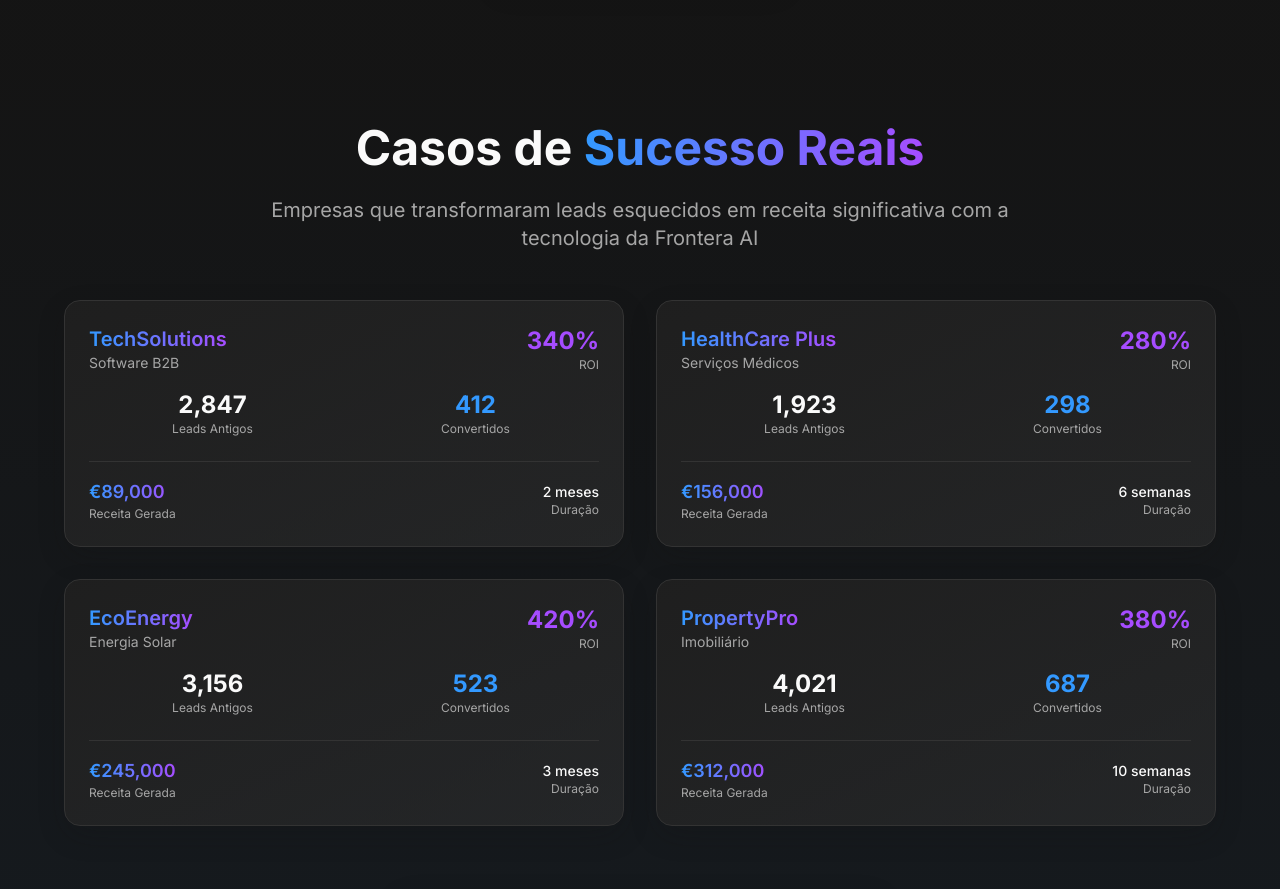
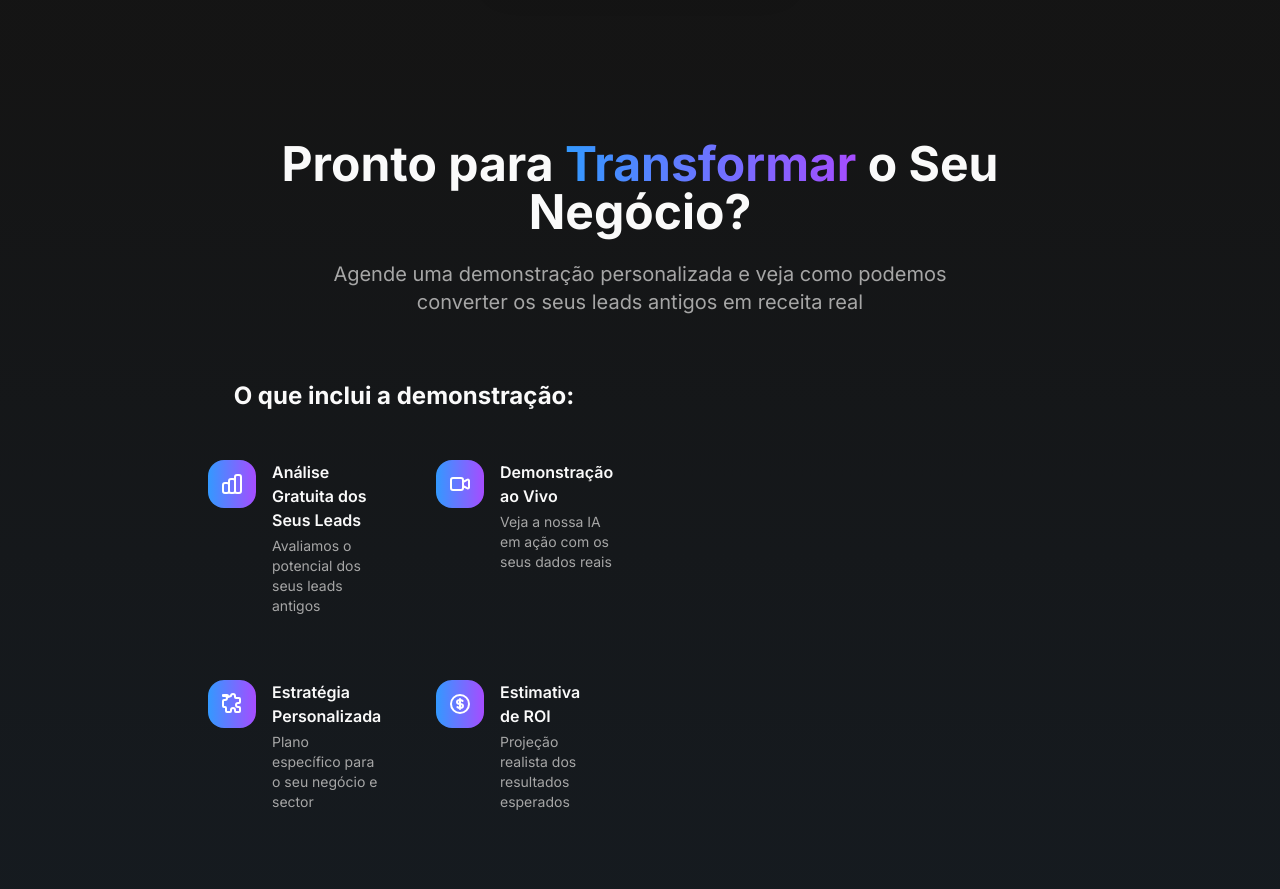
Before and after one commit to glcleao/fronteraai, a React (Vite) app: page / in a window 1280 px wide. Shown: the part 1860-2749 px from the top of the page. Built offline with nearby package versions, Linux system fonts and the light colour scheme.

Commit message:
Remove case studies section

```diff
--- a/src/components/CaseStudies.tsx
+++ /dev/null
@@ -1,111 +0,0 @@
-const caseStudies = [{
-  company: "TechSolutions",
-  industry: "Software B2B",
-  oldLeads: "2,847",
-  converted: "412",
-  revenue: "€89,000",
-  roi: "340%",
-  timeframe: "2 meses"
-}, {
-  company: "HealthCare Plus",
-  industry: "Serviços Médicos",
-  oldLeads: "1,923",
-  converted: "298",
-  revenue: "€156,000",
-  roi: "280%",
-  timeframe: "6 semanas"
-}, {
-  company: "EcoEnergy",
-  industry: "Energia Solar",
-  oldLeads: "3,156",
-  converted: "523",
-  revenue: "€245,000",
-  roi: "420%",
-  timeframe: "3 meses"
-}, {
-  company: "PropertyPro",
-  industry: "Imobiliário",
-  oldLeads: "4,021",
-  converted: "687",
-  revenue: "€312,000",
-  roi: "380%",
-  timeframe: "10 semanas"
-}];
-const CaseStudies = () => {
-  return <section id="casos-estudo" className="py-16 bg-gradient-to-b from-background to-primary/5">
-      <div className="container mx-auto px-6">
-        <div className="text-center mb-12">
-          <h2 className="text-4xl md:text-5xl font-bold mb-6">
-            Casos de <span className="text-gradient">Sucesso Reais</span>
-          </h2>
-          <p className="text-xl text-muted-foreground max-w-3xl mx-auto">Empresas que transformaram leads esquecidos em receita significativa com a tecnologia da Frontera AI</p>
-        </div>
-
-        <div className="grid md:grid-cols-2 gap-8 max-w-6xl mx-auto">
-          {caseStudies.map((study, index) => <div key={index} className="card-premium group cursor-pointer" style={{
-          animationDelay: `${index * 0.1}s`
-        }}>
-              <div className="flex justify-between items-start mb-4">
-                <div>
-                  <h3 className="text-xl font-semibold text-gradient">{study.company}</h3>
-                  <p className="text-muted-foreground text-sm">{study.industry}</p>
-                </div>
-                <div className="text-right">
-                  <div className="text-2xl font-bold text-accent">{study.roi}</div>
-                  <div className="text-xs text-muted-foreground">ROI</div>
-                </div>
-              </div>
-
-              <div className="grid grid-cols-2 gap-4 mb-6">
-                <div className="text-center">
-                  <div className="text-2xl font-bold text-foreground">{study.oldLeads}</div>
-                  <div className="text-xs text-muted-foreground">Leads Antigos</div>
-                </div>
-                <div className="text-center">
-                  <div className="text-2xl font-bold text-primary">{study.converted}</div>
-                  <div className="text-xs text-muted-foreground">Convertidos</div>
-                </div>
-              </div>
-
-              <div className="border-t border-border pt-4">
-                <div className="flex justify-between items-center">
-                  <div>
-                    <div className="text-lg font-semibold text-gradient">{study.revenue}</div>
-                    <div className="text-xs text-muted-foreground">Receita Gerada</div>
-                  </div>
-                  <div className="text-right">
-                    <div className="text-sm font-medium">{study.timeframe}</div>
-                    <div className="text-xs text-muted-foreground">Duração</div>
-                  </div>
-                </div>
-              </div>
-
-              {/* Hover Effect */}
-              <div className="absolute inset-0 bg-gradient-to-r from-primary/10 to-accent/10 rounded-2xl opacity-0 group-hover:opacity-100 transition-opacity duration-500 pointer-events-none" />
-            </div>)}
-        </div>
-
-        {/* Summary Stats */}
-        <div className="mt-16 text-center">
-          <div className="card-premium inline-block max-w-2xl">
-            <h3 className="text-2xl font-bold mb-6 text-gradient">Resultados Combinados</h3>
-            <div className="grid grid-cols-3 gap-6">
-              <div>
-                <div className="text-3xl font-bold text-primary">11,947</div>
-                <div className="text-sm text-muted-foreground">Leads Processados</div>
-              </div>
-              <div>
-                <div className="text-3xl font-bold text-accent">1,920</div>
-                <div className="text-sm text-muted-foreground">Conversões</div>
-              </div>
-              <div>
-                <div className="text-3xl font-bold text-gradient">€802K</div>
-                <div className="text-sm text-muted-foreground">Receita Total</div>
-              </div>
-            </div>
-          </div>
-        </div>
-      </div>
-    </section>;
-};
-export default CaseStudies;
--- a/src/pages/Index.tsx
+++ b/src/pages/Index.tsx
@@ -1,7 +1,6 @@
 import Navigation from '@/components/Navigation';
 import Hero from '@/components/Hero';
 import MessageSection from '@/components/MessageSection';
-import CaseStudies from '@/components/CaseStudies';
 import ContactForm from '@/components/ContactForm';
 import Footer from '@/components/Footer';
 
@@ -11,7 +10,6 @@ const Index = () => {
       <Navigation />
       <Hero />
       <MessageSection />
-      <CaseStudies />
       <ContactForm />
       <Footer />
     </div>
```
